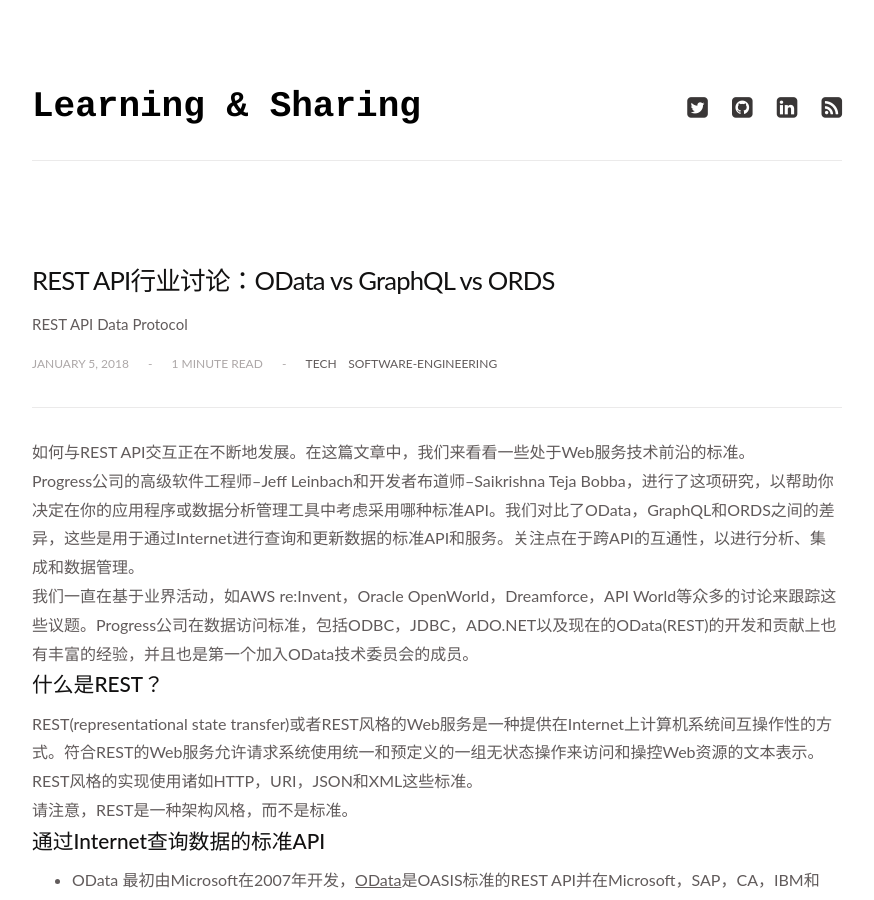
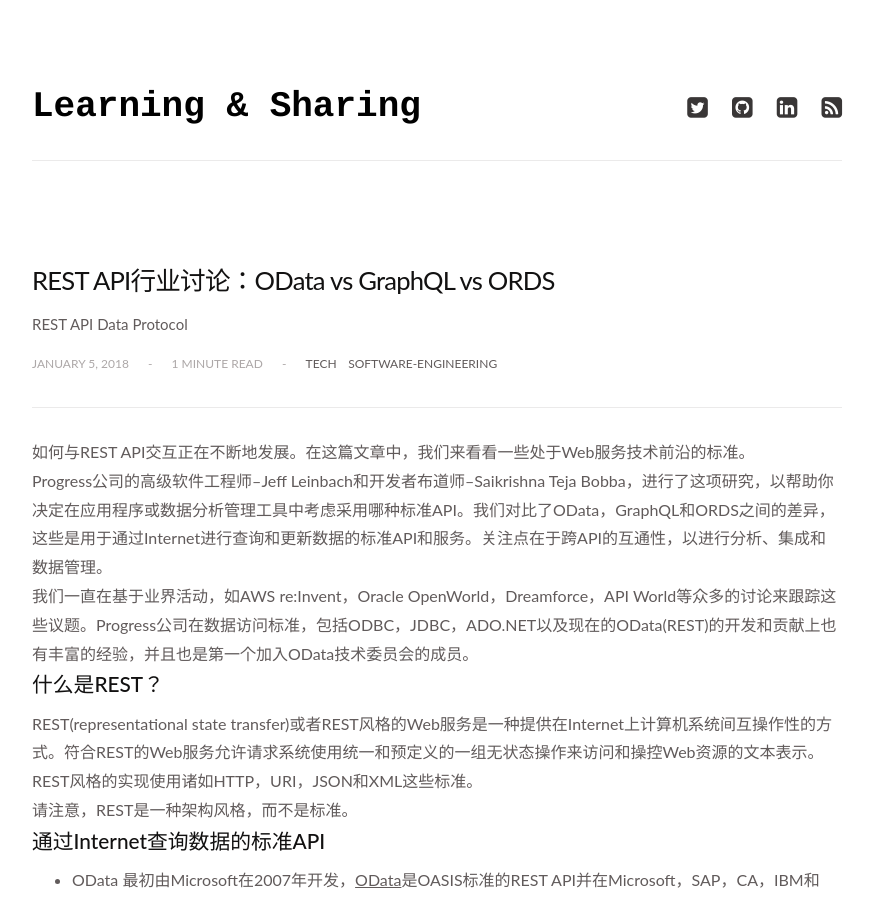
Before and after one commit to modx-space/shawzt.github.io, a Jekyll site: the page built from _posts/2018-01-05-rest-api-industry-debate-on-data-protocol.md, in a window 1280 px wide and 900 px high. Shown: the whole window, without its empty margins (203-1077 px from the left). Built offline with Jekyll 4.4.1, drawn with Linux system fonts in a browser that asks for light colours; comment, search, counter and statistics services are not loaded; some of the changed text lies outside the part shown.

Commit message:
Fix typos

```diff
--- a/_posts/2018-01-05-rest-api-industry-debate-on-data-protocol.md
+++ b/_posts/2018-01-05-rest-api-industry-debate-on-data-protocol.md
@@ -8,7 +8,7 @@ tags: tech software-engineering
 
 如何与REST API交互正在不断地发展。在这篇文章中，我们来看看一些处于Web服务技术前沿的标准。
 
-Progress公司的高级软件工程师--Jeff Leinbach和开发者布道师--Saikrishna Teja Bobba，进行了这项研究，以帮助你决定在你的应用程序或数据分析管理工具中考虑采用哪种标准API。我们对比了OData，GraphQL和ORDS之间的差异，这些是用于通过Internet进行查询和更新数据的标准API和服务。关注点在于跨API的互通性，以进行分析、集成和数据管理。
+Progress公司的高级软件工程师--Jeff Leinbach和开发者布道师--Saikrishna Teja Bobba，进行了这项研究，以帮助你决定在应用程序或数据分析管理工具中考虑采用哪种标准API。我们对比了OData，GraphQL和ORDS之间的差异，这些是用于通过Internet进行查询和更新数据的标准API和服务。关注点在于跨API的互通性，以进行分析、集成和数据管理。
 
 我们一直在基于业界活动，如AWS re:Invent，Oracle OpenWorld，Dreamforce，API World等众多的讨论来跟踪这些议题。Progress公司在数据访问标准，包括ODBC，JDBC，ADO.NET以及现在的OData(REST)的开发和贡献上也有丰富的经验，并且也是第一个加入OData技术委员会的成员。
 
```
Also changed, not shown: other parts of _posts/2018-01-05-rest-api-industry-debate-on-data-protocol.md (+1 -1 lines).
